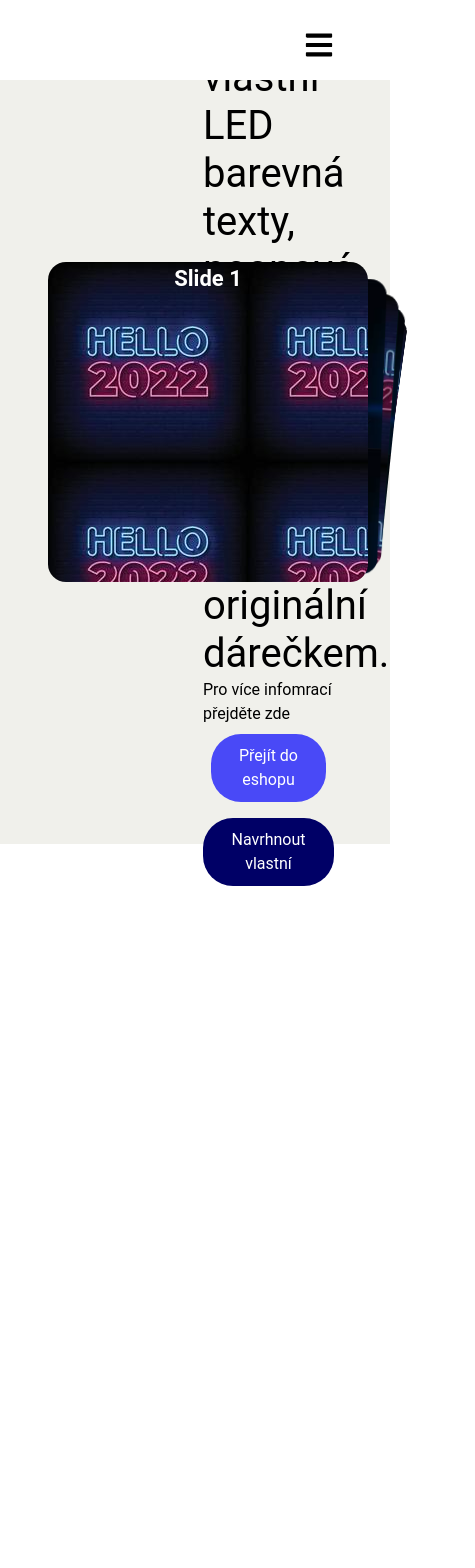
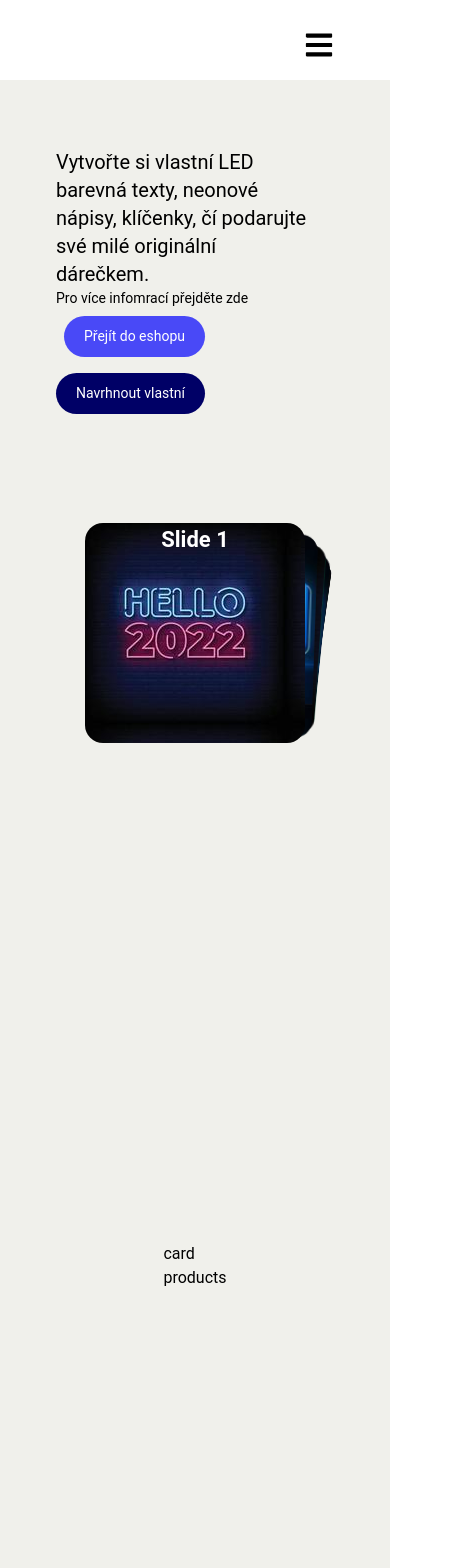
Before and after one commit to wojnys/eshop_3d_priting, a Next.js app: page / in a window 390 px wide. Shown: the top 1568 px of the page, 475 px wide, since content can reach past the window. Before the commit the page ends 894 px from the top, so only its background shows below. Built offline with nearby package versions, Linux system fonts and the light colour scheme.

Commit message:
small changes

```diff
--- a/app/page.tsx
+++ b/app/page.tsx
@@ -2,12 +2,14 @@
 
 import Image from "next/image";
 import Introduction from "@components/Introduction/Introduction";
+import OwnUserDesign from "@components/OwnUserDesgin/OwnUserDesign";
 
 
 function Home() {
     return (
         <>
             <Introduction />
+            <OwnUserDesign />
         </>
     );
 }
--- a/components/Introduction/Introduction.css
+++ b/components/Introduction/Introduction.css
@@ -20,3 +20,40 @@
 .img-settings{
     width: 30%;
 }
+/*w-full flex items-center justify-center lg:flex-row sm:flex-col sm:bg-fuchsia-400 sm:flex-col-reverse'*/
+.introduction-container {
+    display: flex;
+    justify-content: center;
+    align-items: center;
+    width: 100%;
+    height: 100%;
+}
+
+@media screen and (max-width: 900px) {
+    .introduction-container {
+        display: flex;
+        flex-direction: column-reverse;
+        height: 100vh;
+        justify-content: center;
+    }
+    .image-part {
+        position: relative;
+        width: 100%;
+        height: 50vh;
+        display: flex;
+        align-items: center;
+        justify-content: center;
+    }
+    .text-part{
+        font-size: 20px;
+        width:100%;
+        height: 50vh;
+        display: flex;
+        justify-content: end;
+
+    }
+
+    .btn-primary, .btn-secondary {
+        font-size: 14px;
+    }
+}
--- a/components/Introduction/Introduction.tsx
+++ b/components/Introduction/Introduction.tsx
@@ -15,7 +15,7 @@ import { EffectCards } from 'swiper/modules';
 function Introduction() {
     return (
         <section className={"section-container"}>
-            <div className={'w-full flex items-center justify-center'}>
+            <div className={'introduction-container'}>
                 <div className={"image-part "}>
                     <Swiper
                         effect={'cards'}
@@ -35,10 +35,10 @@ function Introduction() {
                     </Swiper>
                 </div>
                 <div className={"text-part p-2"}>
-                    <h1 className={"text-xl text-left"}>
+                    <h1 className={"text-lg text-left md:text-lg lg:text-xl"}>
                         Vytvořte si vlastní LED barevná texty, neonové nápisy, klíčenky, čí podarujte své milé originální dárečkem.
                     </h1>
-                    <p>Pro více infomrací přejděte zde</p>
+                    <p className={"text-sm"}>Pro více infomrací přejděte zde</p>
                     <div>
                         <button className={"btn btn-primary w-100 mt-2 m-2"}>Přejít do eshopu</button>
                         <button className={"btn btn-secondary w-100 mt-2"}>Navrhnout vlastní</button>
--- a/components/Navbar/Navbar.tsx
+++ b/components/Navbar/Navbar.tsx
@@ -42,7 +42,7 @@ const Navbar = () => {
     ];
 
     return (
-        <div className="flex justify-center items-center w-full h-20 px-4 text-white bg-white fixed nav">
+        <div className="flex justify-center items-center w-full h-20 px-4 text-white bg-white fixed nav z-50">
             <ul className="hidden md:flex">
                 {links.map(({ id, link , name}) => (
                     <li
--- /dev/null
+++ b/components/OwnUserDesgin/OwnUserDesign.tsx
@@ -0,0 +1,20 @@
+import React from 'react';
+import './OwnUserDesgin.css'
+import '@styles/swiper.css';
+
+function OwnUserDesign() {
+    return (
+        <section className={"section-container"}>
+            <div>
+                <div className="information-card">
+                    card
+                </div>
+                <div className="products">
+                    products
+                </div>
+            </div>
+        </section>
+    );
+}
+
+export default OwnUserDesign;
--- a/styles/swiper.css
+++ b/styles/swiper.css
@@ -55,3 +55,11 @@
 .swiper-slide:nth-child(10n) {
     background-color: rgb(54, 94, 77);
 }
+
+@media screen and (max-width: 900px) {
+    .swiper {
+        width: 220px;
+        height: 220px;
+        text-align: center;
+    }
+}
```
Also changed, not shown: components/OwnUserDesgin/OwnUserDesgin.css (added).
